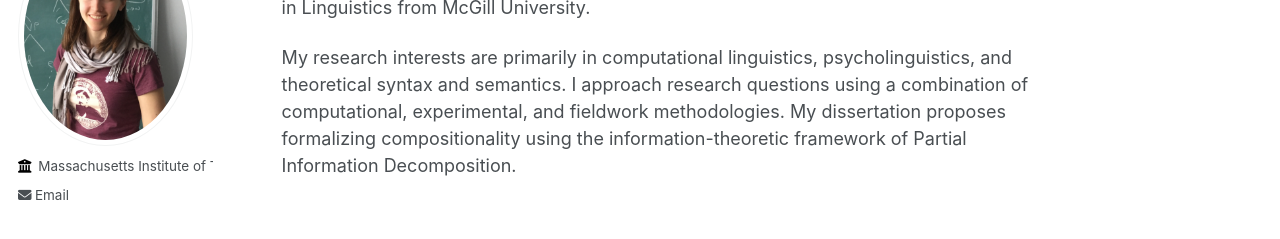
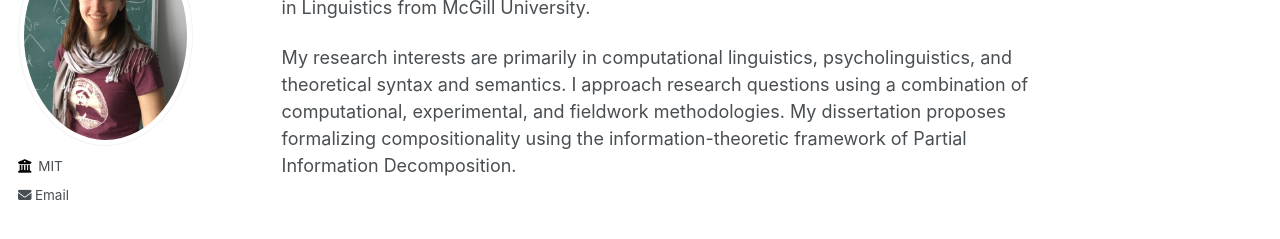
Before and after one commit to michaelasocolof/michaelasocolof.github.io, a Jekyll site: the page built from _pages/about.md, in a window 1280 px wide. Shown: the part 180-419 px from the top of the page. Built offline with Jekyll 4.4.1, drawn with Linux system fonts in a browser that asks for light colours.

Commit message:
Update _config.yml

```diff
--- a/_config.yml
+++ b/_config.yml
@@ -26,7 +26,7 @@ author:
   pronouns         : # example: "she/her"
   bio              : #"Short biography for the left-hand sidebar"
   location         : #"Earth"
-  employer         : "Massachusetts Institute of Technology"
+  employer         : "MIT"
   uri              : # URL
   email            : "msocolof@mit.edu"
 
```
